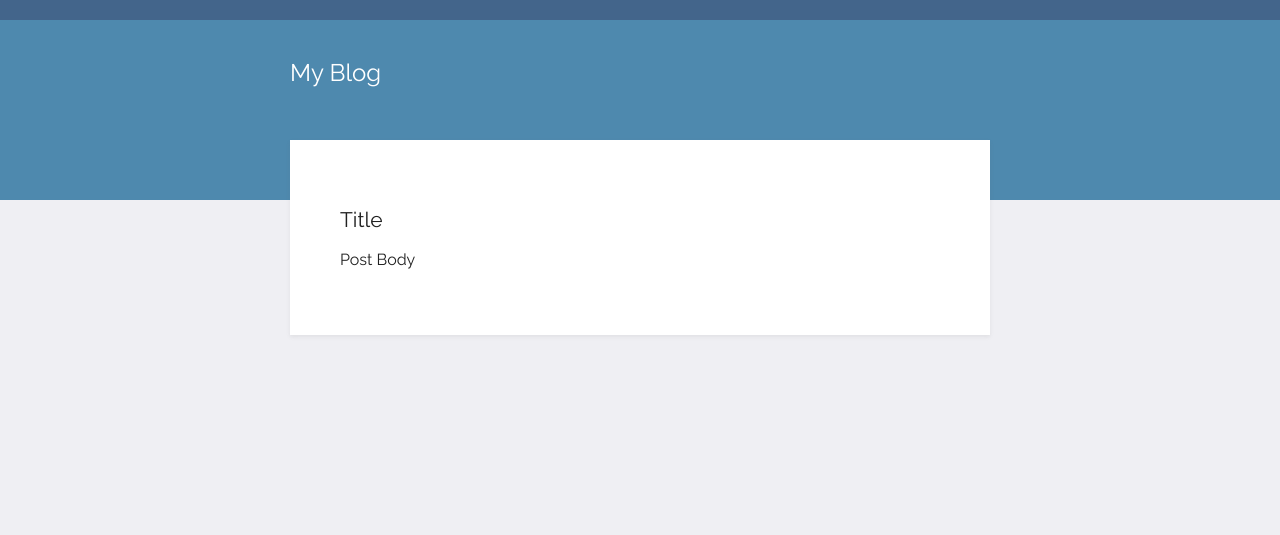
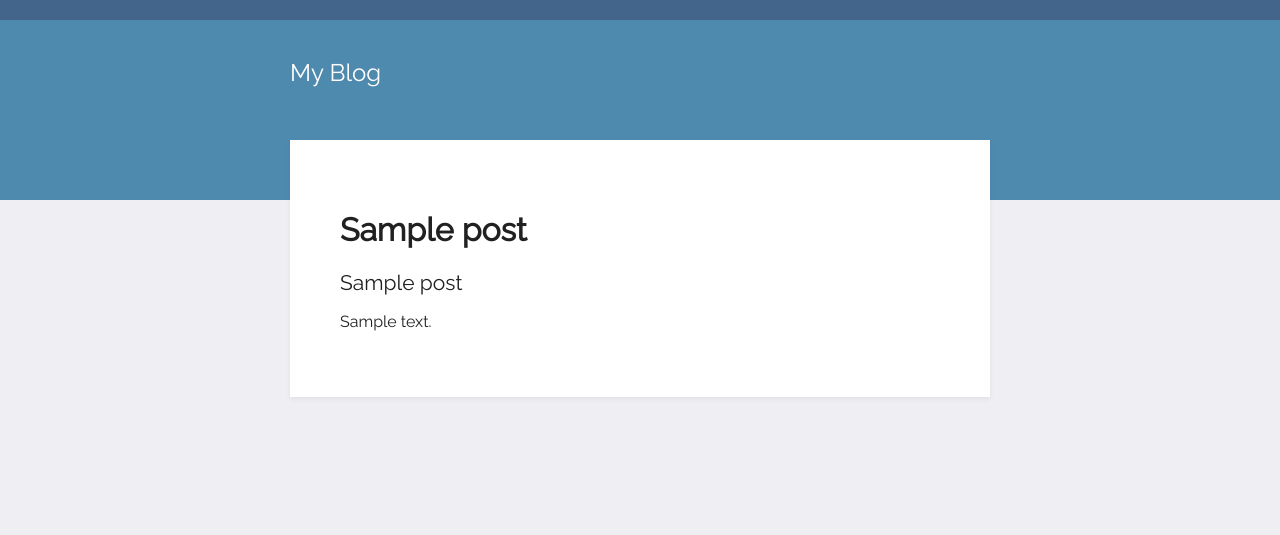
Before and after one commit to atulmkamble/100DaysOfCode, a Flask app: template Day 57 - Blog Templating/templates/post.html in a window 1280 px wide. Shown: the top 535 px of the page. Run offline with Flask 2, Linux system fonts and the light colour scheme; the template is opened without the code that fills it: most values are stand-ins (such as "Sample title", 1, 10 or a date in 2020).

Commit message:
Adds Day 57 Code

```diff
--- a/Day 57 - Blog Templating/templates/post.html
+++ b/Day 57 - Blog Templating/templates/post.html
@@ -13,8 +13,9 @@
            </div>
         <div class="content">
             <div class="card">
-                <h2>Title</h2>
-                <p>Post Body</p>
+                <h1>{{ post['title'] }}</h1>
+                <h2>{{ post['subtitle'] }}</h2>
+                <p>{{ post.body }}</p>
             </div>
 
     </div>
```
Also changed, not shown: Day 57 - Blog Templating/templates/index.html (+3 -9 lines).
